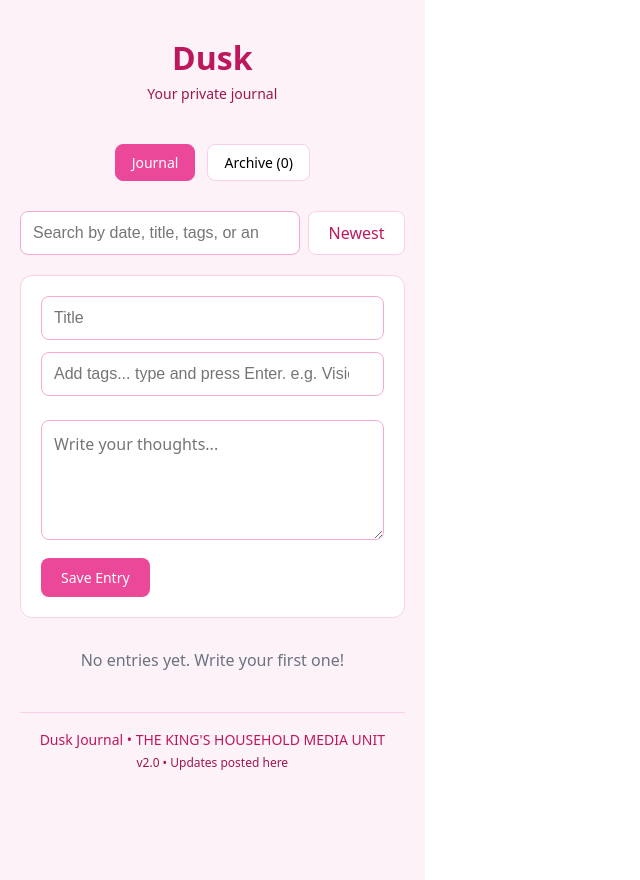
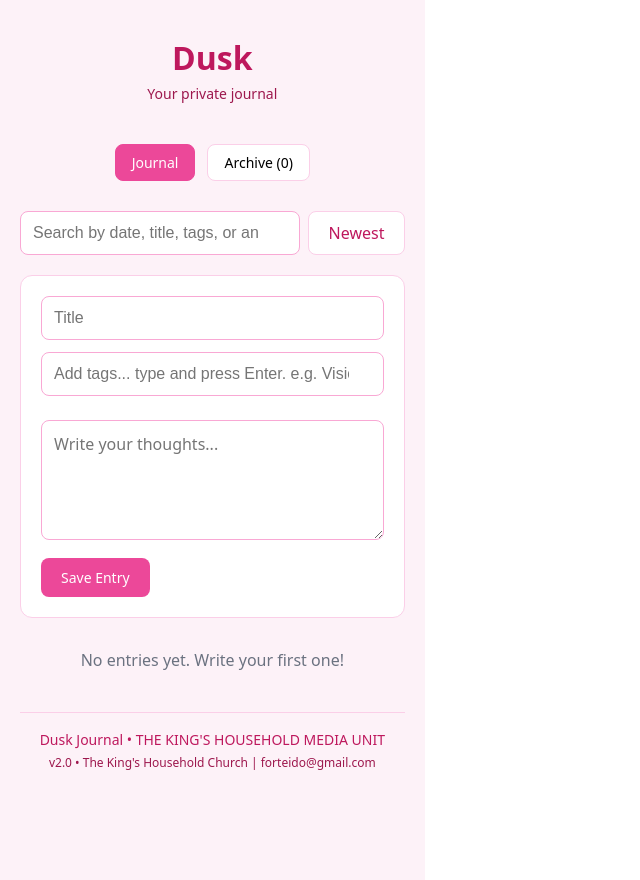
Before and after one commit to forteido-art/dusk-journal, a React (Vite) app: page / in a window 1280 px wide. Shown: the whole page, without its empty margins (0-640 px from the left). Built offline with nearby package versions, Linux system fonts and the light colour scheme.

Commit message:
App lock update

```diff
--- a/src/App.jsx
+++ b/src/App.jsx
@@ -660,7 +660,7 @@
             Dusk Journal • THE KING'S HOUSEHOLD MEDIA UNIT
           </p>
           <p style={{ fontSize: 12, color: '#9d174d', marginTop: 4 }}>
-            v2.0 • Updates posted here
+            v2.0 • The King's Household Church | forteido@gmail.com
           </p>
         </div>
       </div>
```
